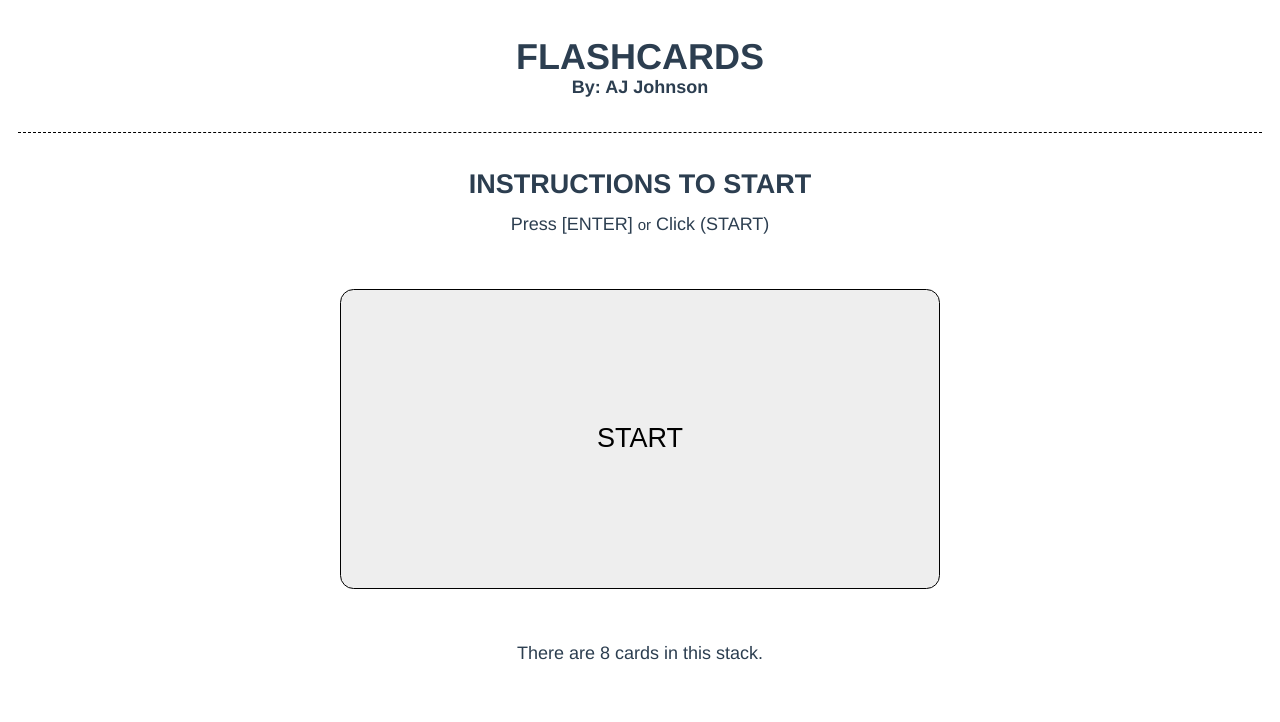
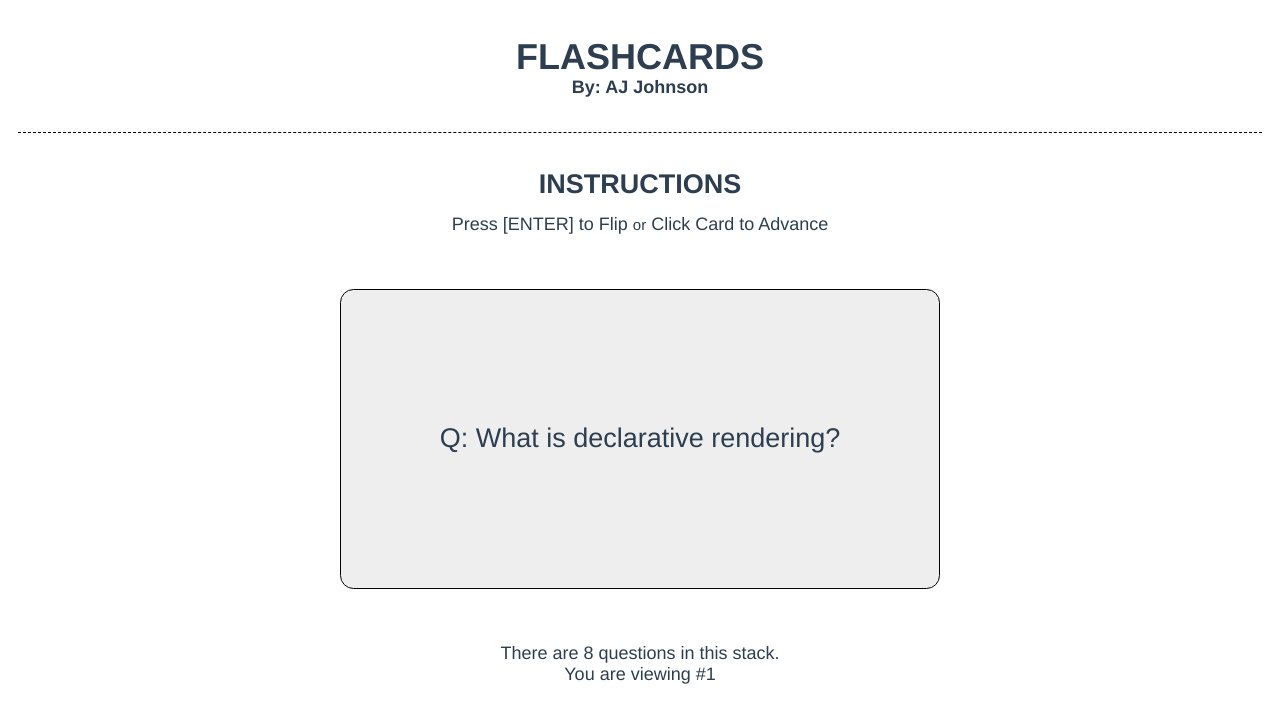
Before and after one commit to ajilityj/vue-flashcards, a Vue app: page / in a window 1280 px wide. Shown: the top 722 px of the page. Built offline with nearby package versions, Linux system fonts and the light colour scheme.

Commit message:
refactor to use computed properties - wip

```diff
--- a/src/App.vue
+++ b/src/App.vue
@@ -2,63 +2,76 @@
   <div id="app">
     <h1>Flashcards<span>By: AJ Johnson</span></h1>
 
-    <h2>
+    <h2 v-if="!flashcardsLoaded">Loading cards...</h2>
+    <h2 v-else>
       Instructions
       <span v-if="initialStart">to Start</span>
-      <span v-if="cardsAdvancing">to Advance</span>
-      <span v-if="cardsEnd">to Reshuffle</span>
+      <span v-if="isLastCard">to Reshuffle</span>
     </h2>
 
     <ul>
       <li v-if="initialStart">Press [ENTER] <small>or</small> Click (START)</li>
-      <li v-if="cardsAdvancing">Press [ENTER] <small>or</small> Click Card</li>
-      <li v-if="cardsEnd">Press [ENTER] <small>or</small> Click (RESHUFFLE)</li>
+      <li v-if="cardsAdvancing">
+        Press [ENTER] to Flip <small>or</small> Click Card to Advance
+      </li>
+      <li v-if="isLastCard">
+        Press [ENTER] <small>or</small> Click (RESHUFFLE)
+      </li>
     </ul>
 
-    <button v-if="initialStart || cardsEnd" @click="showFlashcards()">
-      {{ initialStart && !flashcardsLoaded ? "Loading Flashcards..." : "" }}
-      {{ initialStart && flashcardsLoaded ? "Start" : "" }}
-      {{ cardsEnd ? "Reshuffle" : "" }}
-    </button>
+    <div class="flashcards" v-if="flashcardsLoaded && viewFlashcards">
+      <Flashcard
+        v-for="(flashcard, index) in flashcards"
+        :key="index"
+        :cardIndex="index"
+        :currentCard="currentCard"
+        :flashcard="flashcard"
+        @advanceFlashcards="advanceFlashcards()"
+      />
+    </div>
 
-    <Flashcards
-      v-if="flashcardsLoaded && cardsAdvancing"
-      :flashcards="flashcards"
-      :flashcardsCount="flashcardsCount"
-      :showFlashcards="cardsAdvancing"
-      @lastCard="hideFlashcards()"
-    />
-
-    <p v-if="flashcardsLoaded && !cardsAdvancing">
-      There are {{ flashcardsCount }} cards in this stack.
+    <p v-if="flashcardsLoaded">
+      There are {{ flashcardsCount }} questions in this stack.
     </p>
+    <p v-if="viewFlashcards">You are viewing #{{ currentCard + 1 }}</p>
   </div>
 </template>
 
 <script>
-import Flashcards from "./components/Flashcards.vue";
+import Flashcard from "./components/Flashcard.vue";
 
 export default {
   name: "app",
   components: {
-    Flashcards
+    Flashcard
   },
   data() {
     return {
+      currentCard: 0,
+      flashcards: null,
+      flashcardsCount: null,
       flashcardsLoaded: false,
-      initialStart: true,
-      cardsAdvancing: false,
-      cardsEnd: false,
-      flashcards: null,
-      flashcardsCount: null
+      viewFlashcards: false
     };
   },
   mounted() {
     this.fetchFlashcards();
-
-    window.addEventListener("keyup", event => {
-      if (event.keyCode === 13 && this.flashcardsLoaded) this.showFlashcards();
-    });
+  },
+  computed: {
+    initialStart: function() {
+      return this.flashcardsLoaded && !this.viewFlashcards ? true : false;
+    },
+    isLastCard: function() {
+      return this.flashcardsLoaded &&
+        this.currentCard === this.flashcardsCount - 1
+        ? true
+        : false;
+    },
+    cardsAdvancing: function() {
+      return this.flashcardsLoaded && !this.initialStart && !this.isLastCard
+        ? true
+        : false;
+    }
   },
   methods: {
     fetchFlashcards: function() {
@@ -67,31 +80,43 @@ export default {
         const data = await response.json();
         return data;
       }
+
       getFlashcards().then(data => {
         this.flashcards = data.flashcards;
         this.flashcardsCount = this.flashcards.length;
         this.flashcardsLoaded = true;
+        this.viewFlashcards = true;
+        this.currentCard = 0;
       });
     },
-    showFlashcards: function() {
-      if (this.flashcardsLoaded) {
-        this.initialStart = false;
-        this.cardsEnd = false;
+    shuffleFlashcards: function() {
+      // find 'active' card
+      const flashcard = document.getElementsByClassName("flashcard")[0];
+
+      // add click event to reshuffle on click
+      flashcard.addEventListener("click", () => {
+        for (let i = this.flashcardsCount - 1; i > 0; i--) {
+          const j = Math.floor(Math.random() * i);
+          const temp = this.flashcards[i];
+          this.flashcards[i] = this.flashcards[j];
+          this.flashcards[j] = temp;
+        }
+        this.currentCard = 0;
+      });
+    },
+    advanceFlashcards: function() {
+      // if not the last card, advance to next card
+      if (!this.isLastCard) this.currentCard = this.currentCard + 1;
+      else {
+        const flashcard = document.getElementsByClassName("flashcard")[0];
+
+        // else, we're at the last card
+        flashcard.innerHTML = "RESHUFFLE";
+
         this.shuffleFlashcards();
       }
-    },
-    hideFlashcards: function() {
-      this.cardsAdvancing = false;
-      this.cardsEnd = true;
-    },
-    shuffleFlashcards: function() {
-      for (let i = this.flashcards.length - 1; i > 0; i--) {
-        const j = Math.floor(Math.random() * i);
-        const temp = this.flashcards[i];
-        this.flashcards[i] = this.flashcards[j];
-        this.flashcards[j] = temp;
-      }
-      this.cardsAdvancing = true;
+
+      return;
     }
   }
 };
@@ -153,4 +178,21 @@ ul {
   list-style: none;
   padding: 0;
 }
+
+.flashcards {
+  align-items: center;
+  background-color: #eee;
+  border: 1px solid black;
+  border-radius: 0.5em;
+  display: flex;
+  font-size: 1.5em;
+  justify-content: center;
+  line-height: 1.25;
+  min-height: 300px;
+  margin: 2em auto;
+  max-width: 100%;
+  padding: 2em;
+  position: relative;
+  width: 600px;
+}
 </style>
--- /dev/null
+++ b/src/components/Flashcard.vue
@@ -0,0 +1,36 @@
+<template>
+  <div
+    class="flashcard"
+    :class="[showQuestion ? 'question' : 'answer', cardIndex]"
+    v-if="cardIndex === currentCard"
+    @click="advanceCard()"
+  >
+    {{ showQuestion ? `Q: ${flashcard.question}` : `A: ${flashcard.answer}` }}
+  </div>
+</template>
+
+<script>
+export default {
+  name: "Flashcard",
+  props: ["flashcard", "cardIndex", "currentCard"],
+  data() {
+    return {
+      showQuestion: true
+    };
+  },
+  mounted() {
+    // flip card when Enter key pressed
+    window.addEventListener("keyup", event => {
+      if (event.keyCode === 13) {
+        this.showQuestion = !this.showQuestion;
+      }
+    });
+  },
+  methods: {
+    advanceCard: function() {
+      // advance card when Flashcard clicked
+      this.$emit("advanceFlashcards", "ready for a new card");
+    }
+  }
+};
+</script>
```
